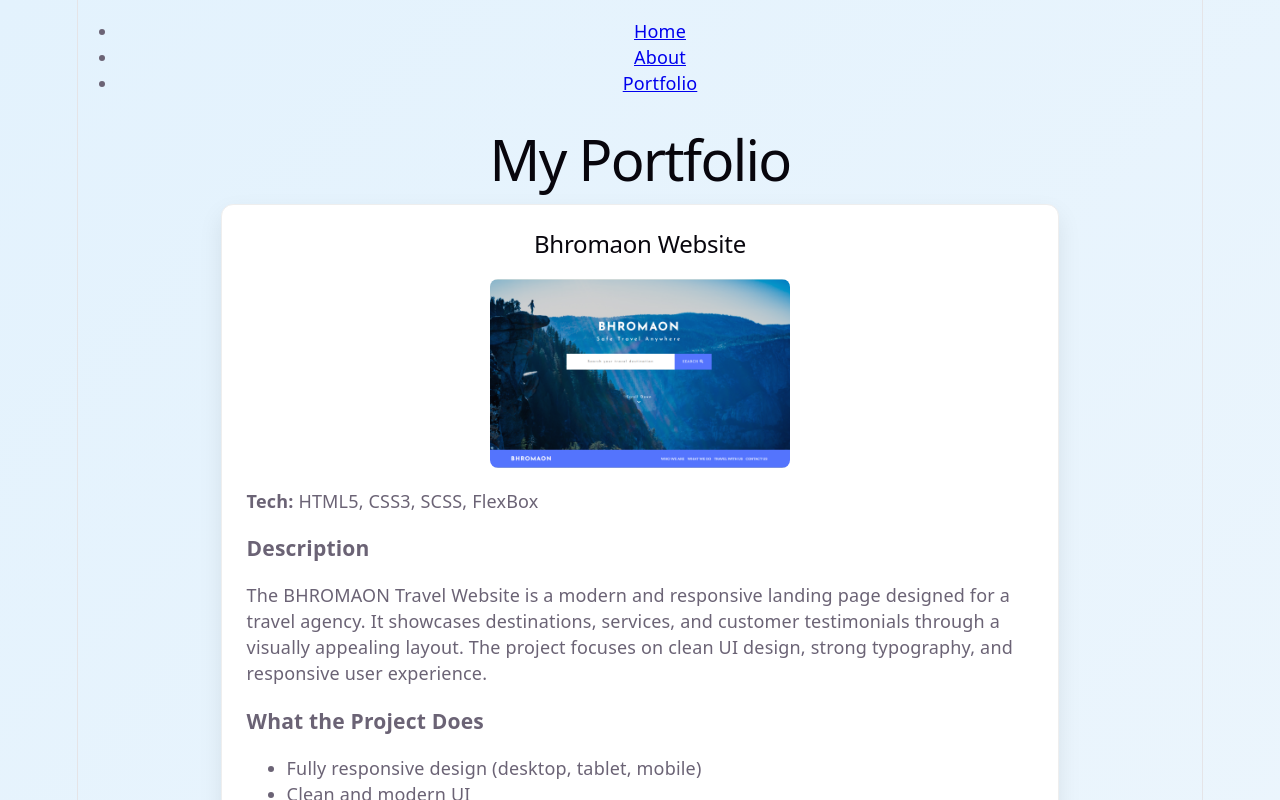
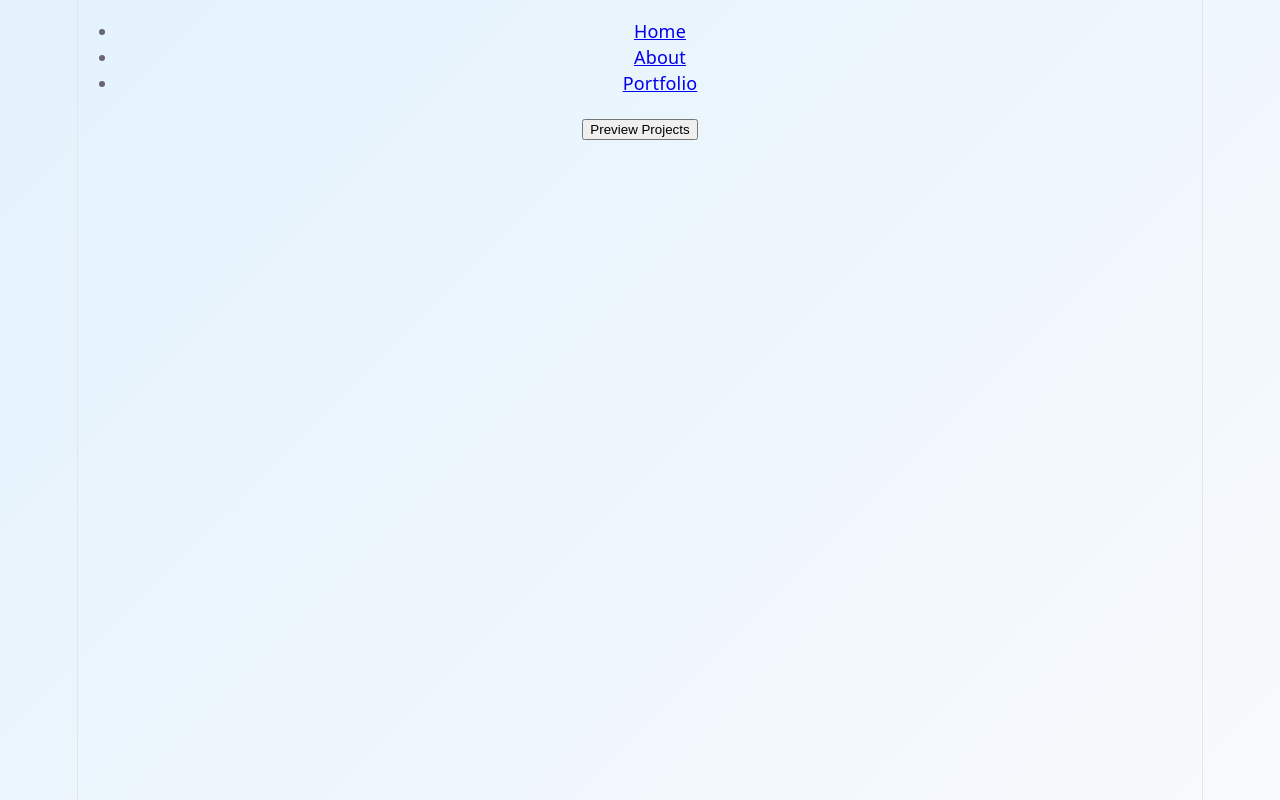
Before and after one commit to akhiravictoriasalahid-web/my-portfolio, a React app: page /portfolio in a window 1280 px wide. Shown: the top 800 px of the page. Built offline with nearby package versions, Linux system fonts and the light colour scheme; the HTML template or start-up script is replaced by a standard one.

Commit message:
Complete Portfolio with routing and useState preview feature

```diff
--- a/src/Pages/Portfolio.jsx
+++ b/src/Pages/Portfolio.jsx
@@ -1,11 +1,22 @@
+import { useState } from "react";
+
 import PortfolioCard from "../Components/PortfolioCard";
 import BhromaonWebsite from "../assets/Bhromaon-website.png";
 import AkhiraWebsite from "../assets/Akhira-website.png";
 import TypingGame from "../assets/Typing-game.png";
 
 function Portfolio() {
+  const [showProjects, setShowProjects] = useState(false);
+
   return (
     <div>
+      <button onClick={() => setShowProjects(true)}>
+        Preview Projects
+      </button>
+
+      {showProjects && (
+
+      <>
       <h1>My Portfolio</h1>
 
       <PortfolioCard
@@ -113,6 +124,8 @@ function Portfolio() {
       github="https://github.com/akhiravictoriasalahid-web/javascript7"
       />
 
+      </>
+      )}
     </div>
 
   );
```
